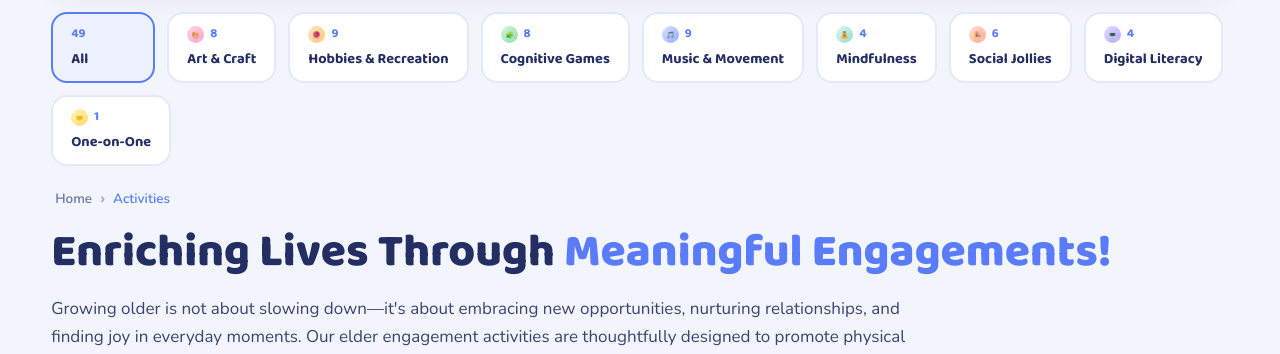
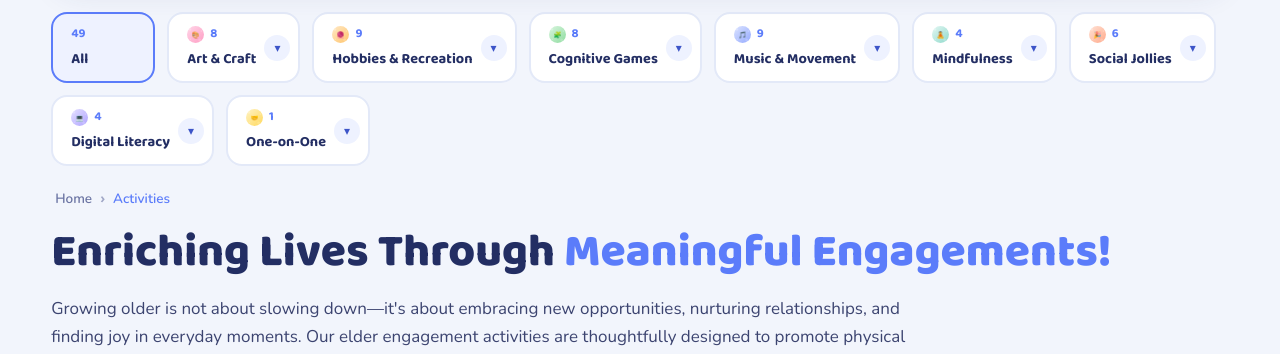
Before and after one commit to websiteteam-prog/sellaids, a PHP site: page /activities.php in a window 1280 px wide. Shown: the part 90-444 px from the top of the page. Run offline with PHP 8.4, Linux system fonts and the light colour scheme.

Commit message:
Add click-to-open dropdown caret icons to activity category tabs
Each category tab now shows a round caret button; clicking it opens
that tab's session dropdown (one at a time, closes on outside click or
Escape, flips at the viewport edge, fixed-position panel on mobile).
Hover-open removed in favour of explicit click.

Co-Authored-By: Claude Fable 5 <noreply@anthropic.com>
Claude-Session: https://claude.ai/code/session_01FDviwiEbU4w8hFgA33zy87

```diff
--- a/jollity-events/activities.php
+++ b/jollity-events/activities.php
@@ -71,6 +71,7 @@ foreach ($CATALOG as $cat) {
           <span class="ft-count"><img src="assets/img/<?php echo $cat['img']; ?>" alt=""><?php echo count($cat['items']); ?></span>
           <span class="ft-name"><?php echo htmlspecialchars($cat['name']); ?></span>
         </button>
+        <button class="ft-caret" type="button" aria-expanded="false" aria-label="Show <?php echo htmlspecialchars($cat['name']); ?> sessions">▾</button>
         <div class="ftab-drop">
           <button class="fd-row" data-cat="<?php echo $slug; ?>">
             <img src="assets/img/<?php echo $cat['img']; ?>" alt="">
--- a/jollity-events/css/style.css
+++ b/jollity-events/css/style.css
@@ -1310,12 +1310,40 @@ h1, h2, h3, h4 {
   background: #fff;
   border: 2px solid var(--border);
   border-radius: 16px;
-  padding: 10px 18px;
+  padding: 10px 42px 10px 18px;
   min-width: 104px;
+  width: 100%;
   cursor: pointer;
   font-family: var(--font-display);
   text-align: left;
   transition: border-color 0.25s ease, background 0.25s ease, transform 0.25s ease, box-shadow 0.25s ease;
+}
+
+/* Dropdown caret icon on every category tab */
+.ft-caret {
+  position: absolute;
+  top: 50%;
+  right: 10px;
+  transform: translateY(-50%);
+  width: 26px;
+  height: 26px;
+  border: none;
+  border-radius: 50%;
+  background: var(--primary-tint);
+  color: var(--primary-dark);
+  font-size: 12px;
+  line-height: 1;
+  cursor: pointer;
+  display: grid;
+  place-items: center;
+  transition: transform 0.3s ease, background 0.3s ease, color 0.3s ease;
+  z-index: 2;
+}
+.ft-caret:hover { background: #dfe7ff; }
+.ftab-wrap.open .ft-caret {
+  transform: translateY(-50%) rotate(180deg);
+  background: var(--primary);
+  color: #fff;
 }
 .ftab:hover { border-color: var(--primary-soft); transform: translateY(-2px); box-shadow: var(--shadow-sm); }
 .ftab.active { background: var(--primary-tint); border-color: var(--primary); }
@@ -1336,6 +1364,8 @@ h1, h2, h3, h4 {
   top: calc(100% + 8px);
   left: 0;
   min-width: 280px;
+  max-height: 62vh;
+  overflow-y: auto;
   background: #fff;
   border-radius: 18px;
   box-shadow: var(--shadow-lg);
@@ -1343,9 +1373,8 @@ h1, h2, h3, h4 {
   display: none;
   z-index: 400;
 }
-@media (min-width: 861px) {
-  .ftab-wrap:hover .ftab-drop { display: block; animation: pop-up 0.25s ease; }
-}
+.ftab-drop.flip { left: auto; right: 0; }
+.ftab-wrap.open .ftab-drop { display: block; animation: pop-up 0.25s ease; }
 
 .fd-row {
   display: flex;
@@ -1794,7 +1823,8 @@ h1, h2, h3, h4 {
 
 @media (max-width: 860px) {
   .ftab-bar { flex-wrap: nowrap; overflow-x: auto; padding-bottom: 12px; }
-  .ftab-drop { display: none !important; }
+  /* escape the scroll container so the dropdown isn't clipped on mobile */
+  .ftab-drop { position: fixed; left: 4%; right: 4%; min-width: 0; max-height: 55vh; }
   .pgrid, .ev-grid { grid-template-columns: repeat(2, 1fr); gap: 34px 16px; }
   .nav-links {
     position: fixed;
```
Also changed, not shown: jollity-events/js/main.js (+41 -0 lines).
